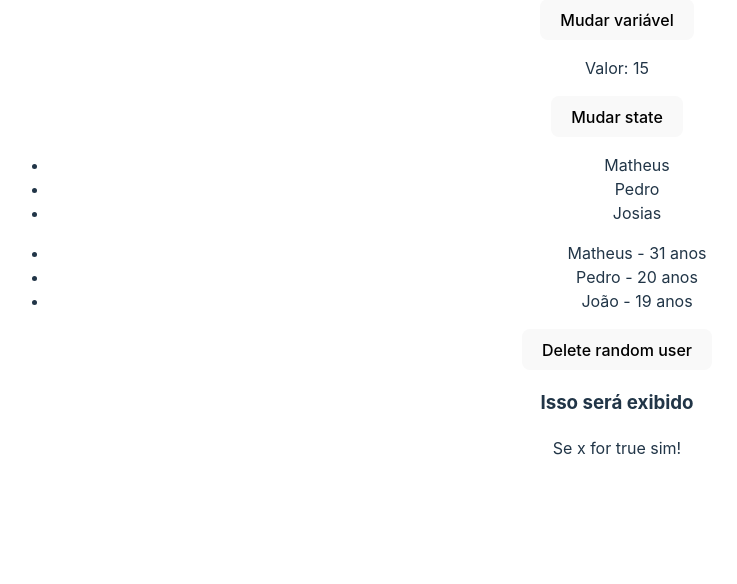
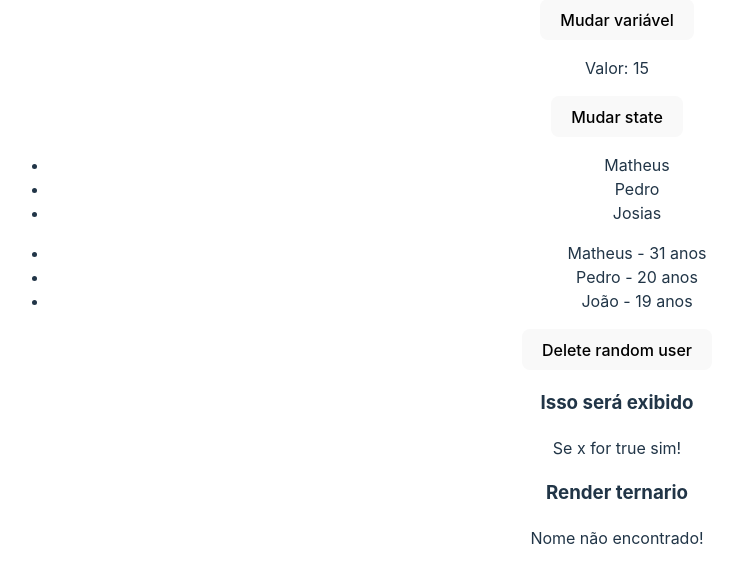
Before and after one commit to JefsonOliveira/Curso-Hora-de-Codar, a React (Vite) app in the folder arquivos/3_AVANCANDO_EM_REACT/avancando/: page / in a window 1280 px wide. Shown: the part 1068-1652 px from the top of the page, without its empty margins (23-760 px from the left). Built offline with nearby package versions, Linux system fonts and the light colour scheme.

Commit message:
feat: Adição ConditionalRender

```diff
--- a/arquivos/3_AVANCANDO_EM_REACT/avancando/src/components/ConditionalRender.jsx
+++ b/arquivos/3_AVANCANDO_EM_REACT/avancando/src/components/ConditionalRender.jsx
@@ -1,10 +1,23 @@
 const ConditionalRender = () => {
   const x = true;
+
+  const name = "Matheus";
 
   return (
     <div>
       {/* 7 - render condicional */} <h3>Isso será exibido</h3>
       {x && <p>Se x for true sim!</p>}
+      {/* 8 - else */}
+      <h3>Render ternario</h3>
+      {name === "João" ? (
+        <div>
+            <p>Olá João!</p>
+        </div>
+      ) : (
+        <div>
+            <p>Nome não encontrado!</p>
+        </div>
+      )}
     </div>
   );
 };
```
